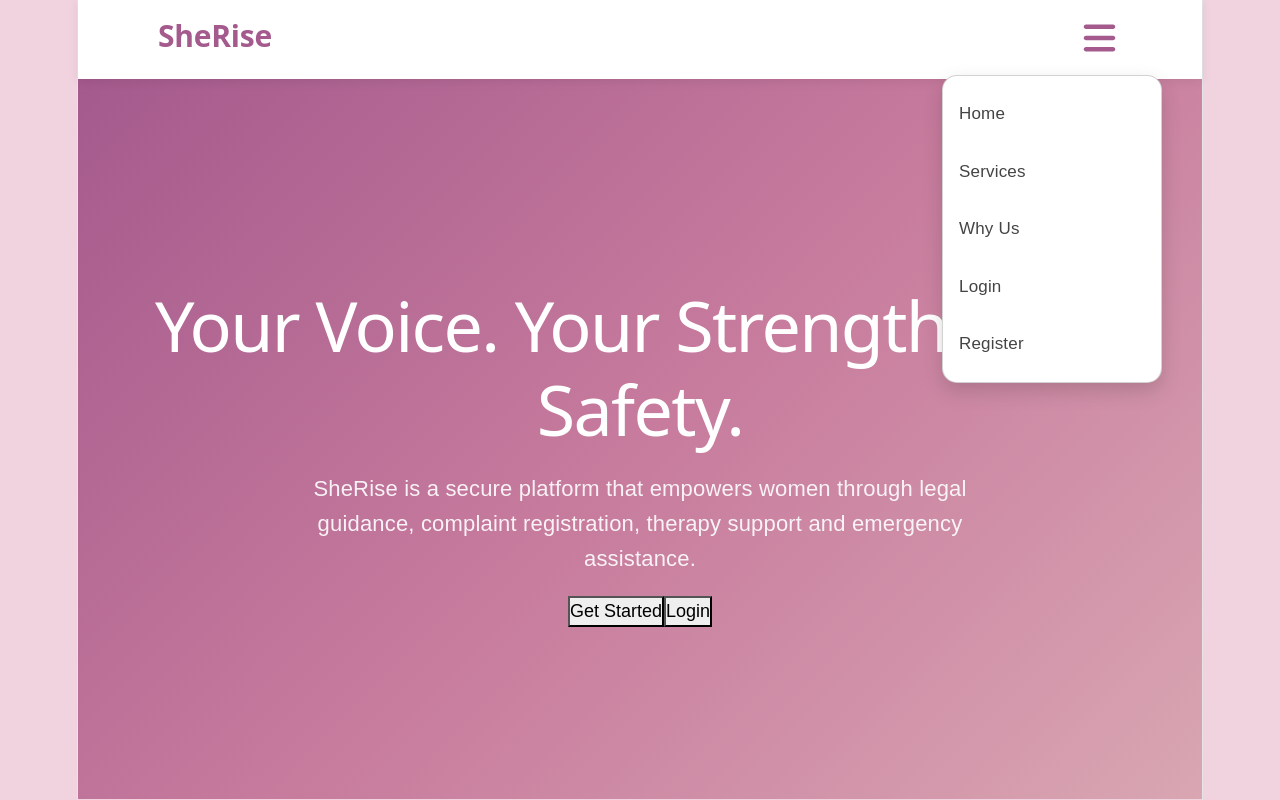
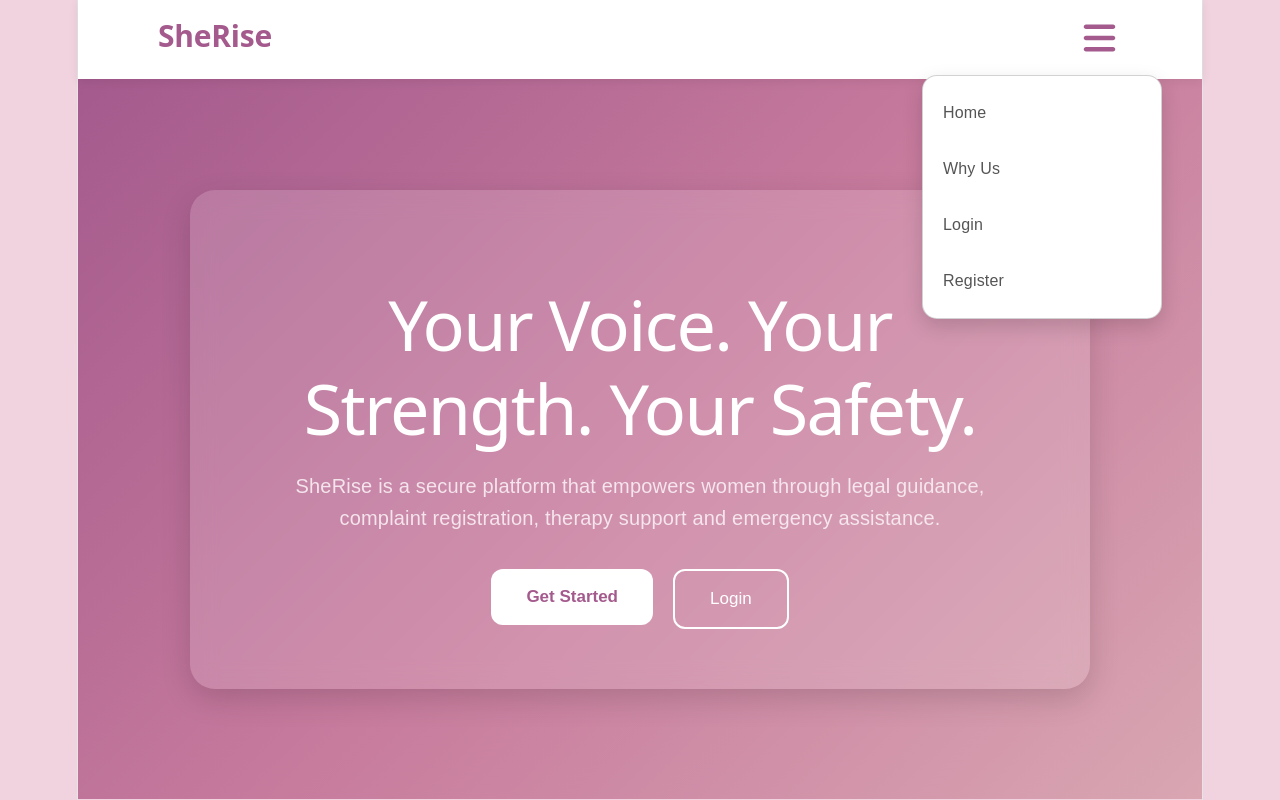
Before and after one commit to lucky-03Sharma/Sherise-, a React app in the folder frontend/: page / in a window 1280 px wide. Both pictures are taken after a click on the element 1099 px from the left and 39 px from the top of the page. Shown: the top 800 px of the page. Built offline with nearby package versions, Linux system fonts and the light colour scheme; the HTML template or start-up script is replaced by a standard one.

Commit message:
additional settings

```diff
--- a/frontend/src/css/Landing.css
+++ b/frontend/src/css/Landing.css
@@ -1,4 +1,4 @@
-/* GENERAL */
+/* ---------------- GENERAL ---------------- */
 
 *{
     margin:0;
@@ -12,437 +12,288 @@ body{
 }
 
 
-/* NAVBAR */
+/* ---------------- NAVBAR ---------------- */
 
 .navbar{
-
     display:flex;
-
     justify-content:space-between;
-
     align-items:center;
-
     padding:18px 80px;
-
     background:white;
-
     box-shadow:0 2px 10px rgba(0,0,0,.08);
-
     position:sticky;
-
     top:0;
-
     z-index:1000;
-
 }
 
 .logo{
-
     font-size:30px;
-
     font-weight:bold;
-
     color:#A45A8D;
-
 }
 
-/* Hamburger Icon */
+/* Hamburger */
 
 .menu-icon{
-
     cursor:pointer;
-
     color:#A45A8D;
-
     transition:.3s;
-
 }
 
 .menu-icon:hover{
-
     color:#C77B9D;
-
+    transform:scale(1.1);
 }
-
 
 /* Dropdown */
 
 .dropdown-menu{
+    position:absolute;
+    top:75px;
+    right:40px;
+    width:240px;
+    background:white;
+    border-radius:15px;
+    box-shadow:0 8px 20px rgba(0,0,0,.15);
+    display:flex;
+    flex-direction:column;
+    overflow:hidden;
+    z-index:2000;
+    animation:fade .3s ease;
+}
 
-    position:absolute;
+.dropdown-menu a{
+    text-decoration:none;
+    color:#555;
+    padding:16px 20px;
+    font-size:16px;
+    transition:.3s;
+}
 
-    top:75px;
+.dropdown-menu a:hover{
+    background:#F1D3E0;
+    color:#A45A8D;
+}
 
-    right:40px;
+.logout-btn{
+    background:#A45A8D;
+    color:white;
+    border:none;
+    padding:15px;
+    cursor:pointer;
+    font-size:16px;
+    transition:.3s;
+}
 
-    width:220px;
+.logout-btn:hover{
+    background:#C77B9D;
+}
 
-    background:white;
-
-    border-radius:15px;
-
-    box-shadow:0 8px 20px rgba(0,0,0,.15);
-
-    display:flex;
-
-    flex-direction:column;
-
-    overflow:hidden;
-
-    animation:fade .3s ease;
-
+@keyframes fade{
+    from{
+        opacity:0;
+        transform:translateY(-10px);
+    }
+    to{
+        opacity:1;
+        transform:translateY(0);
+    }
 }
 
 
-.dropdown-menu a{
+/* ---------------- HERO ---------------- */
 
-    text-decoration:none;
-
-    color:#444;
-
-    padding:16px;
-
-    font-size:17px;
-
-    transition:.3s;
-
+.hero{
+    min-height:90vh;
+    display:flex;
+    justify-content:center;
+    align-items:center;
+    background:linear-gradient(135deg,#A45A8D,#C77B9D,#D9A6B2);
+    padding:40px;
 }
 
-.dropdown-menu a:hover{
+.hero-text{
+    max-width:900px;
+    text-align:center;
+    background:rgba(255,255,255,.15);
+    backdrop-filter:blur(12px);
+    padding:60px;
+    border-radius:25px;
+    box-shadow:0 10px 30px rgba(0,0,0,.15);
+}
 
-    background:#F1D3E0;
+.hero h1{
+    color:white;
+    font-size:70px;
+    margin-bottom:20px;
+}
 
-    color:#A45A8D;
-
+.hero-subtitle{
+    color:#F9EEF4;
+    opacity:.9;
+    font-size:20px;
+    line-height:32px;
+    max-width:750px;
+    margin:20px auto;
+    font-weight:300;
 }
 
 
-@keyframes fade{
+/* ---------------- HERO BUTTONS ---------------- */
+.hero-buttons{
+    margin-top:35px;
+    display:flex;
+    justify-content:center;
+    gap:20px;
+}
 
-    from{
+.primary-btn,
+.secondary-btn{
+    padding:15px 35px;
+    border:none;
+    border-radius:12px;
+    cursor:pointer;
+    font-size:17px;
+    transition:.3s;
+}
 
-        opacity:0;
+.primary-btn{
+    background:white;
+    color:#A45A8D;
+    font-weight:bold;
+}
 
-        transform:translateY(-10px);
+.primary-btn:hover{
+    transform:translateY(-4px);
+}
 
-    }
+.secondary-btn{
+    background:transparent;
+    border:2px solid white;
+    color:white;
+}
 
-    to{
-
-        opacity:1;
-
-        transform:translateY(0);
-
-    }
-
+.secondary-btn:hover{
+    background:white;
+    color:#A45A8D;
 }
 
 
-/* HERO */
-
-.hero{
-
-    min-height:90vh;
-
-    display:flex;
-
-    justify-content:center;
-
-    align-items:center;
-
-    background:
-    linear-gradient(
-    135deg,
-    #A45A8D,
-    #C77B9D,
-    #D9A6B2
-    );
-
-    padding:40px;
-
-}
-
-.hero-content{
-
-    max-width:900px;
-
-    text-align:center;
-
-    background:rgba(255,255,255,.15);
-
-    backdrop-filter:blur(12px);
-
-    padding:60px;
-
-    border-radius:25px;
-
-    box-shadow:0 10px 30px rgba(0,0,0,.15);
-
-}
-
-.hero h1{
-
-    color:white;
-
-    font-size:70px;
-
-    margin-bottom:20px;
-
-}
-
-.hero p{
-
-    color:white;
-
-    font-size:22px;
-
-    line-height:35px;
-
-}
-
-
-/* HERO BUTTONS */
-
-.hero-btn{
-
-    margin-top:30px;
-
-    padding:15px 35px;
-
-    border:none;
-
-    border-radius:10px;
-
-    cursor:pointer;
-
-    font-size:18px;
-
-    margin-right:15px;
-
-    transition:.3s;
-
-}
-
-.primary{
-
-    background:white;
-
-    color:#A45A8D;
-
-}
-
-.secondary{
-
-    background:transparent;
-
-    border:2px solid white;
-
-    color:white;
-
-}
-
-.hero-btn:hover{
-
-    transform:translateY(-4px);
-
-}
-
-
-/* SERVICES */
+/* ---------------- SERVICES ---------------- */
 
 .services{
-
     padding:80px;
-
 }
 
 .services h2{
-
     text-align:center;
-
     color:#A45A8D;
-
     margin-bottom:50px;
-
     font-size:40px;
-
 }
 
 .cards{
-
     display:grid;
     grid-template-columns:repeat(auto-fit,minmax(260px,1fr));
     gap:30px;
-
 }
 
 .card{
-
-    width: 100%;
-    min-width: 250px;
+    width:100%;
+    min-width:250px;
     background:white;
     padding:35px;
     border-radius:18px;
     text-align:center;
     box-shadow:0 5px 15px rgba(0,0,0,.1);
     transition:.3s;
-
 }
 
 .card:hover{
-
     transform:translateY(-8px);
-
-}
-.hero-subtitle{
-
-    color:#F9EEF4;          /* soft white */
-
-    opacity:0.9;
-
-    font-size:20px;
-
-    line-height:32px;
-
-    max-width:750px;
-
-    margin:20px auto;
-
-    font-weight:300;
-
 }
 
 .card h3{
-
     color:#A45A8D;
-
     margin-bottom:15px;
-
 }
 
 .card p{
-
     color:#555;
-
 }
 
 
-/* WHY SHERISE */
+/* ---------------- WHY SHERISE ---------------- */
 
 .why{
-
     background:#EAB8D1;
-
     padding:80px;
-
 }
 
 .why h2{
-
     text-align:center;
-
     color:#A45A8D;
-
     margin-bottom:50px;
-
 }
 
 .why-grid{
-
     display:grid;
-
     grid-template-columns:repeat(4,1fr);
-
     gap:25px;
-
 }
 
 .why-card{
-
     background:white;
-
     padding:30px;
-
     border-radius:18px;
-
     text-align:center;
-
 }
 
 .why-card h3{
-
     color:#A45A8D;
-
     margin-bottom:10px;
-
 }
 
 
-/* CTA */
+/* ---------------- CTA ---------------- */
 
 .cta{
-
     padding:80px;
-
     text-align:center;
-
 }
 
 .cta h2{
-
     color:#A45A8D;
-
     font-size:45px;
-
 }
 
 .cta p{
-
     margin-top:20px;
-
     font-size:20px;
-
     color:#555;
-
 }
 
 .cta button{
-
     margin-top:30px;
-
     padding:15px 35px;
-
     border:none;
-
     border-radius:10px;
-
     background:#A45A8D;
-
     color:white;
-
     cursor:pointer;
-
     transition:.3s;
-
 }
 
 .cta button:hover{
-
     background:#C77B9D;
-
 }
 
 
-/* FOOTER */
+/* ---------------- FOOTER ---------------- */
 
 .footer{
-
     background:#A45A8D;
-
     color:white;
-
     text-align:center;
-
     padding:30px;
-
 }
--- a/frontend/src/pages/Landing.jsx
+++ b/frontend/src/pages/Landing.jsx
@@ -3,21 +3,14 @@ import "../css/Landing.css";
 import { useState } from "react";
 import { FontAwesomeIcon } from "@fortawesome/react-fontawesome";
 import { faBars } from "@fortawesome/free-solid-svg-icons";
-
+const token = localStorage.getItem("token");
 export default function Landing() {
   const [isMenuOpen, setIsMenuOpen] = useState(false);
 
   return (
     <div className="landing">
-
-      {/* Navbar */}
-
-      {/* Navbar */}
-
       <nav className="navbar">
-
         <h2 className="logo">SheRise</h2>
-
         <div
           className="menu-icon"
           onClick={() => setIsMenuOpen(!isMenuOpen)}
@@ -29,15 +22,42 @@ export default function Landing() {
 
           <div className="dropdown-menu">
 
+            {/* Always visible */}
+
             <Link to="/">Home</Link>
-
-      <a href="#services">Services</a>
 
             <a href="#why">Why Us</a>
 
+            {/* If NOT logged in */}
+
+            {!token && (
+              <>
                 <Link to="/login">Login</Link>
+                <Link to="/register">Register</Link>
+              </>
+            )}
 
-      <Link to="/register">Register</Link>
+            {/* If logged in */}
+
+            {token && (
+              <>
+                <Link to="/dashboard">Dashboard</Link>
+                <Link to="/complaints">Complaints</Link>
+                <Link to="/consultation">Consultation</Link>
+                <Link to="/therapy">Therapy</Link>
+                <Link to="/helplines">Helplines</Link>
+
+                <button
+                  className="logout-btn"
+                  onClick={() => {
+                    localStorage.removeItem("token");
+                    window.location.href = "/";
+                  }}
+                >
+                  Logout
+                </button>
+              </>
+            )}
 
           </div>
 
```
Lines whose indentation alone changed are shown as unchanged.
